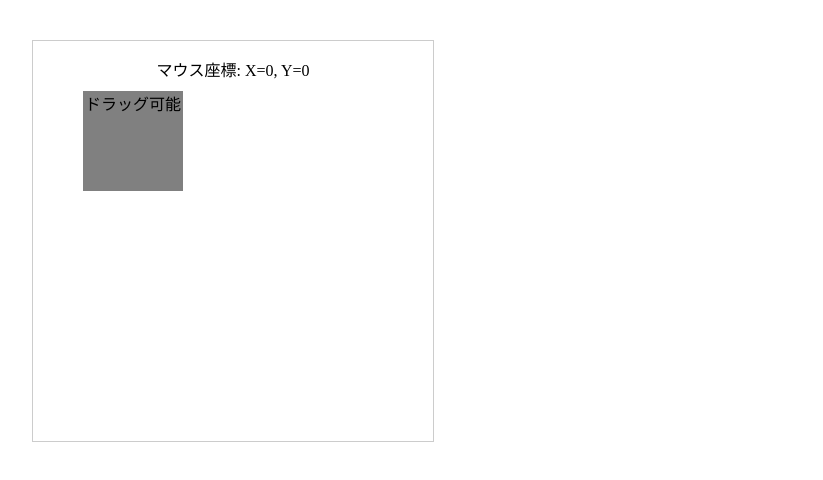
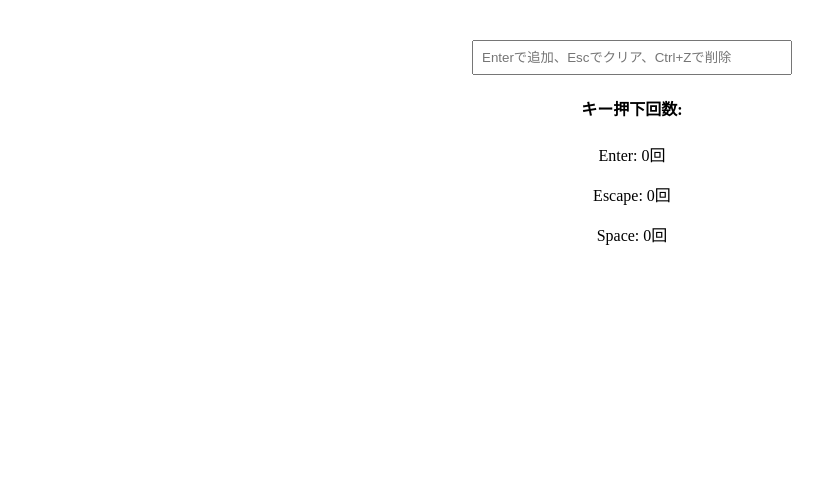
Before and after one commit to k-lib-jpg/react-execrcise, a React (Vite) app: page / in a window 1280 px wide. Shown: the top 480 px of the page, without its empty margins (8-831 px from the left). Built offline with nearby package versions, Linux system fonts and the light colour scheme; the HTML template or start-up script is replaced by a standard one.

Commit message:
practice 19

```diff
--- a/src/App.tsx
+++ b/src/App.tsx
@@ -1,10 +1,10 @@
 import './App.css'
-import MouseEvents from './components/basic/Question18'
+import KeyboardEvents from './components/basic/Question19'
 
 const App = () => {
   return (
     <>
-        <MouseEvents/>
+        <KeyboardEvents/>
     </>
   )
 }
--- a/src/components/basic/Question17.tsx
+++ b/src/components/basic/Question17.tsx
@@ -5,7 +5,7 @@ type Position = {
   y: number
 }
 
-function EventInfo() {
+const EventInfo = () => {
   const [position, setPosition] = useState<Position>({ x: 0, y: 0 });
   const [bgColor, setBgColor] = useState('white');
   const [counter, setCounter] = useState(0);
--- /dev/null
+++ b/src/components/basic/Question19.tsx
@@ -0,0 +1,91 @@
+import { useState } from 'react';
+
+
+type Items = string[];
+
+type KeyPressCount = {
+   Enter: number;
+   Escape: number;
+   Space: number;
+}
+
+const KeyboardEvents = () => {
+  const [inputValue, setInputValue] = useState('');
+  const [items, setItems] = useState<Items>([]);
+  const [keyPressCount, setKeyPressCount] = useState<KeyPressCount>({
+    Enter: 0,
+    Escape: 0,
+    Space: 0
+  });
+
+  const handleInputChange = (e: React.ChangeEvent<HTMLInputElement>) => {
+    setInputValue(e.target.value);
+  }
+
+  const handleKeyDown = (e: React.KeyboardEvent<HTMLInputElement>) => {
+    // Enterキーで追加
+    if (e.key === "Enter" && inputValue.trim()) {
+        setItems((prevItems) => [...prevItems, inputValue]);
+        setInputValue("");
+        setKeyPressCount(prevKeyCount => ({
+          ...prevKeyCount,
+          Enter: prevKeyCount.Enter + 1
+        }));
+      }
+
+    // Escapeキーでクリア
+    if (e.key === "Escape") {
+        setInputValue("");
+        setKeyPressCount(prevKeyCount => ({
+          ...prevKeyCount,
+          Escape: prevKeyCount.Escape + 1
+        }));
+      };
+
+
+    // Ctrl + Zで最後の項目を削除
+    if (e.ctrlKey && e.key === "z") {
+      e.preventDefault();
+       setItems((prevItems) => prevItems.slice(0, -1));
+      };
+
+    if (e.key === " ") {
+      setKeyPressCount((prevKeyCount) => ({
+          ...prevKeyCount,
+          Space: prevKeyCount.Space + 1,
+      }))
+    }
+  }
+
+
+  return (
+    <div>
+      <input
+        type="text"
+        value={inputValue}
+        onChange={handleInputChange}
+        onKeyDown={handleKeyDown}
+        // キーイベントを設定
+        placeholder="Enterで追加、Escでクリア、Ctrl+Zで削除"
+        style={{ width: '300px', padding: '8px' }}
+        aria-label="アイテム入力フィールド"
+		maxLength={100}
+      />
+
+      <ul>
+        {items.map((item, index) => (
+            <li key={index}>{item}</li>
+        ))}
+      </ul>
+
+      <div>
+        <h4>キー押下回数:</h4>
+        <p>Enter: {keyPressCount.Enter}回</p>
+        <p>Escape: {keyPressCount.Escape}回</p>
+        <p>Space: {keyPressCount.Space}回</p>
+      </div>
+    </div>
+  );
+}
+
+export default KeyboardEvents;
```
